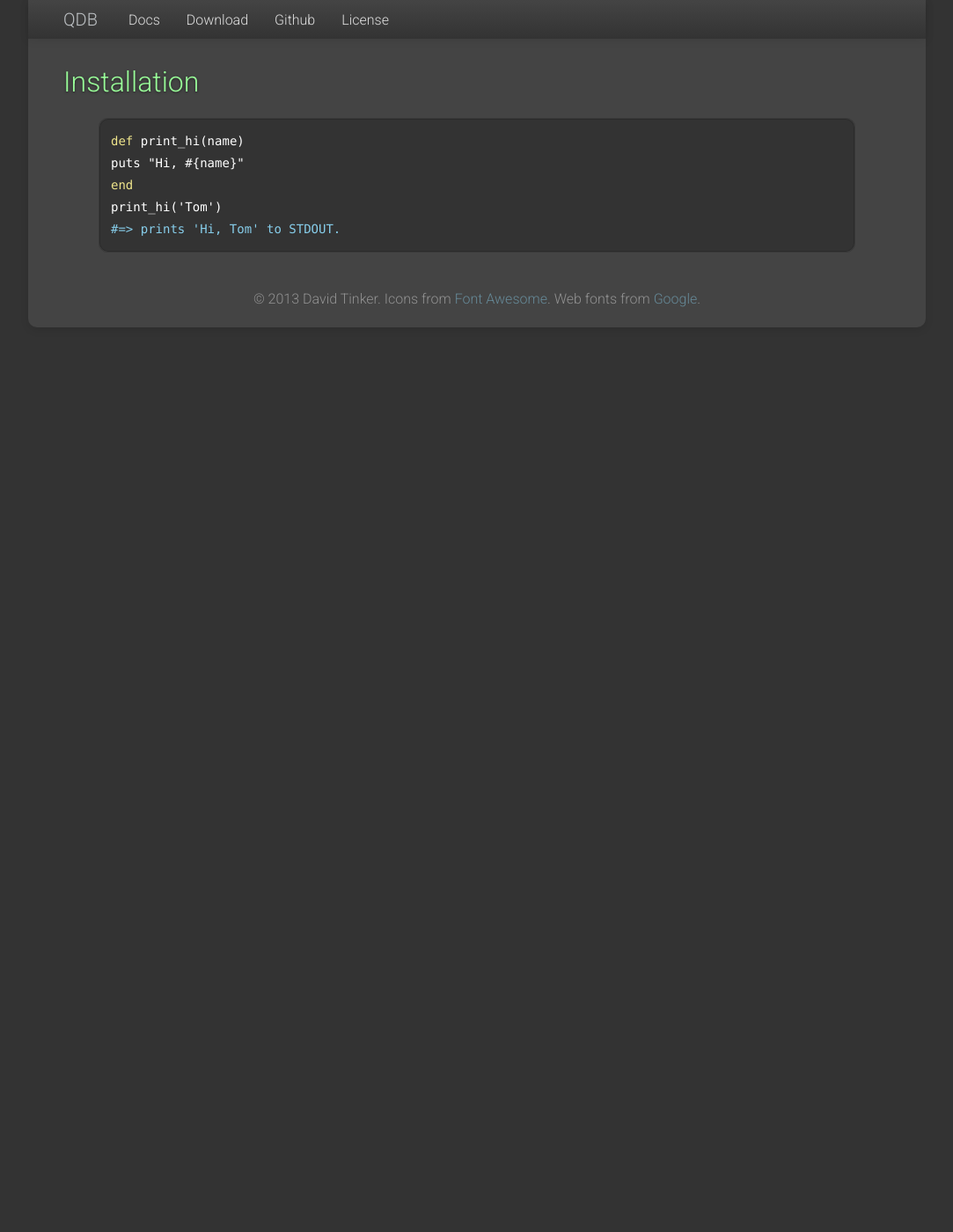
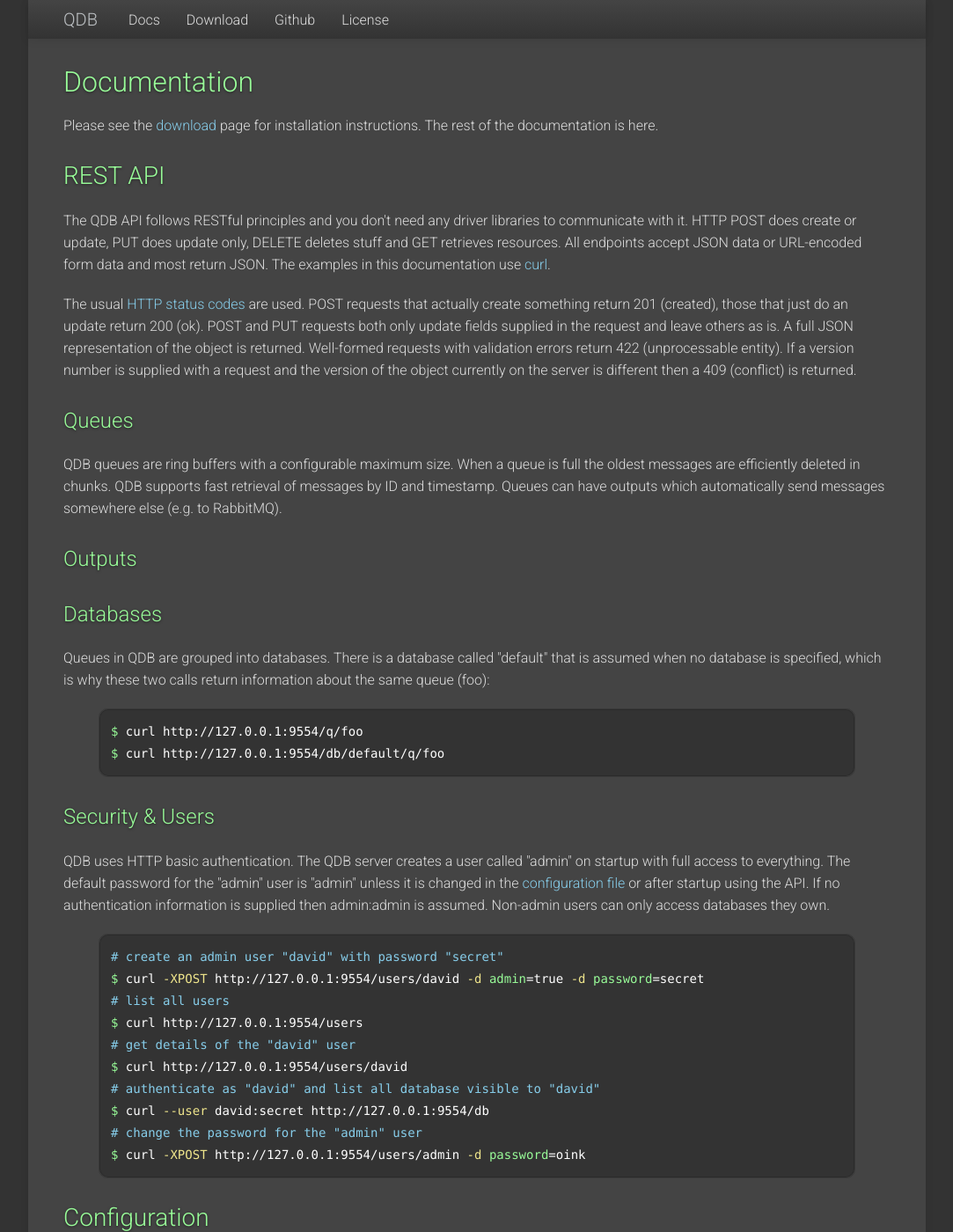
Before and after one commit to qdb-io/qdb-io.github.io, a Jekyll site: the page built from docs.html, in a window 1280 px wide and 1400 px high. Shown: the whole window at 88% size, without its empty margins (98-1181 px from the left). Built offline with Jekyll 4.4.1, drawn with Linux system fonts in a browser that asks for light colours; nearby versions of some CDN libraries; some of the changed text lies outside the part shown.

Commit message:
Started docs

```diff
--- a/docs.html
+++ b/docs.html
@@ -3,12 +3,103 @@ layout: default
 title: Documentation
 ---
 
-<h1>Installation</h1>
+<h1>Documentation</h1>
 
-{% highlight ruby %}
-def print_hi(name)
-puts "Hi, #{name}"
-end
-print_hi('Tom')
-#=> prints 'Hi, Tom' to STDOUT.
+<p>Please see the <a href="/download">download</a> page for installation instructions. The rest of the documentation
+is here.</p>
+
+<h2><a name="rest_api"></a>REST API</h2>
+
+<p>The QDB API follows RESTful principles and you don't need any driver libraries to communicate with it. HTTP POST
+does create or update, PUT does update only, DELETE deletes stuff and GET retrieves resources. All endpoints accept
+JSON data or URL-encoded form data and most return JSON. The examples in this documentation use
+<a href="http://curl.haxx.se/">curl</a>.</p>
+
+<p>The usual <a href="http://en.wikipedia.org/wiki/List_of_HTTP_status_codes">HTTP status codes</a> are used.
+POST requests that actually create something return 201 (created), those that just do an update return 200 (ok).
+POST and PUT requests both only update fields supplied in the request and leave others as is. A full JSON
+representation of the object is returned. Well-formed requests with validation errors return 422 (unprocessable
+entity). If a version number is supplied with a request and the version of the object currently on the server is
+different then a 409 (conflict) is returned.</p>
+
+<h3><a name="queues"></a>Queues</h3>
+
+<p>QDB queues are ring buffers with a configurable maximum size. When a queue is full the oldest messages are
+efficiently deleted in chunks. QDB supports fast retrieval of messages by ID and timestamp. Queues can have
+outputs which automatically send messages somewhere else (e.g. to RabbitMQ).</p>
+
+<h3><a name="outputs"></a>Outputs</h3>
+
+
+<h3><a name="databases"></a>Databases</h3>
+
+<p>Queues in QDB are grouped into databases. There is a database called "default" that is assumed when
+no database is specified, which is why these two calls return information about the same queue (foo):</p>
+
+{% highlight bash %}
+$ curl http://127.0.0.1:9554/q/foo
+$ curl http://127.0.0.1:9554/db/default/q/foo
 {% endhighlight %}
+
+<h3><a name="security"></a>Security & Users</h3>
+
+<p>QDB uses HTTP basic authentication. The QDB server creates a user called "admin" on startup with full access
+to everything. The default password for the "admin" user is "admin" unless it is changed in the
+<a href="#configuration">configuration file</a> or after startup using the API. If no authentication information
+is supplied then admin:admin is assumed. Non-admin users can only access databases they own.</p>
+
+{% highlight bash %}
+# create an admin user "david" with password "secret"
+$ curl -XPOST http://127.0.0.1:9554/users/david -d admin=true -d password=secret
+# list all users
+$ curl http://127.0.0.1:9554/users
+# get details of the "david" user
+$ curl http://127.0.0.1:9554/users/david
+# authenticate as "david" and list all database visible to "david"
+$ curl --user david:secret http://127.0.0.1:9554/db
+# change the password for the "admin" user
+$ curl -XPOST http://127.0.0.1:9554/users/admin -d password=oink
+{% endhighlight %}
+
+<h2><a name="configuration"></a>Configuration</h2>
+
+<p>QDB configuration is optional. The defaults launch a server listening on 127.0.0.1:9554 with no security. This
+is appropriate for many applications. On startup QDB looks for a qdb.conf or qdb.properties file in /etc and the
+current directory with settings the latter having priority. Example /etc/qdb.properties:</p>
+
+{% highlight properties %}
+host = 127.0.0.1
+port = 9554
+dataDir = data
+initialAdminPassword = admin
+{% endhighlight %}
+
+<p>For an up-to-date listing of configuration properties and default values please look at
+<a href="https://github.com/qdb-io/qdb-server/blob/master/src/main/resources/qdb-default.conf">qdb-default.conf</a>
+in the source code.</p>
+
+<h3><a name="java_options"></a>Java Options</h3>
+
+<p>The startup scripts define QDB_SERVER_OPTS="-server" and source /etc/default/qdb for overrides. These options
+are passed to the "java" command that runs QDB. You might want to configure memory usage. Example /etc/default.qdb:</p>
+
+{% highlight bash %}
+# Start with 64m heap
+QDB_SERVER_OPTS="-server -Xmx64m -Xms64m -XX:+UseCompressedOops"
+{% endhighlight %}
+
+<h3><a name="logging"></a>Logging</h3>
+
+<p>QDB logs messages to the console by default, which the startup scripts redirect to /var/log/qdb/qdb.log
+(Linux) or to ./qdb.log (Generic). GELF logging to a <a href="http://graylog2.org/">Graylog2</a> server is also
+supported. Sample /etc/qdb.properties:</p>
+
+{% highlight properties %}
+# Port is optional, default is 12201 (Graylog2 default)
+graylog2=graylog2.acme.com:12345
+# Default is 0.9.6
+graylog2ServerVersion=0.9.6
+# Only INFO, WARN and ERROR messages are sent to Graylog2, DEBUG only to console
+logLevel=DEBUG
+# Default logLevel is INFO
+{% endhighlight %}
```
